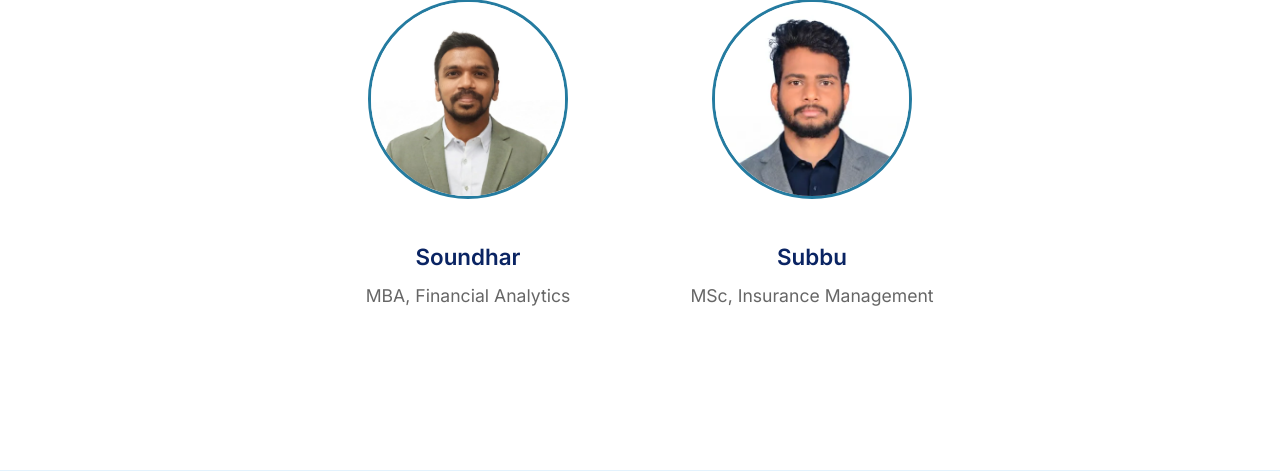
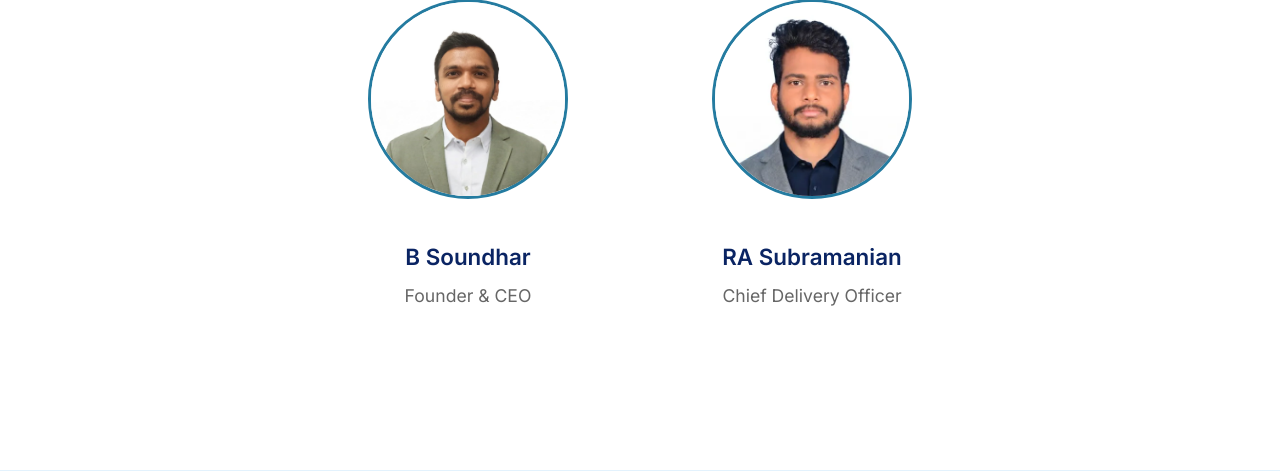
Before and after one commit to saipavansp/website, a Flask app: page / in a window 1280 px wide. Shown: the part 2406-2877 px from the top of the page. Run offline with Flask 3, Linux system fonts and the light colour scheme; some libraries are stand-ins or nearby versions.

Commit message:
names updated swapping done

```diff
--- a/templates/index.html
+++ b/templates/index.html
@@ -55,7 +55,7 @@
 
   <!-- Courses Section -->
   <section id="courses" class="courses-section">
-    <h2>Our Curated Courses</h2>
+    <h2> Why Us</h2>
     <div class="courses-container">
       <!-- Course Card 1 -->
       <div class="course-card">
@@ -80,7 +80,7 @@
 
   <!-- why -->
   <section id="coursesoffer" class="courses-section">
-    <h2>Why Us</h2>
+    <h2>Our Curated Courses</h2>
     <div class="courses-container">
       <!-- Course Card 1 -->
       <div class="course-card">
@@ -117,16 +117,16 @@
             <div class="photo-circle">
                 <img src="{{ url_for('static', filename='images/soundhar.jpg') }}" alt="Soundhar"/>
             </div>
-            <h3 class="member-name">Soundhar</h3>
-            <p class="member-qualification">MBA, Financial Analytics</p>
+            <h3 class="member-name">B Soundhar</h3>
+            <p class="member-qualification">Founder & CEO</p>
         </div>
 
         <div class="member">
            <div class="photo-circle">
         <img src="{{ url_for('static', filename='images/subbu.jpg') }}" alt="Subbu"/>
         </div>
-           <h3 class="member-name">Subbu</h3>
-            <p class="member-qualification">MSc, Insurance Management</p>
+           <h3 class="member-name">RA Subramanian</h3>
+            <p class="member-qualification">Chief Delivery Officer</p>
         </div>
       </div>
     </div>
```
